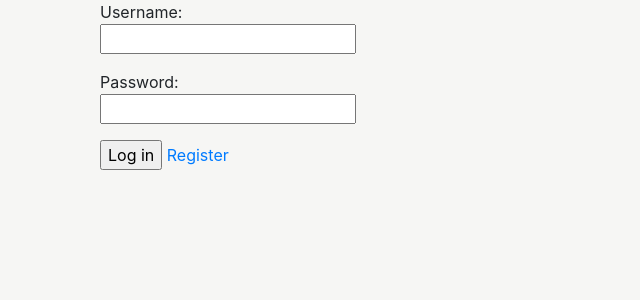
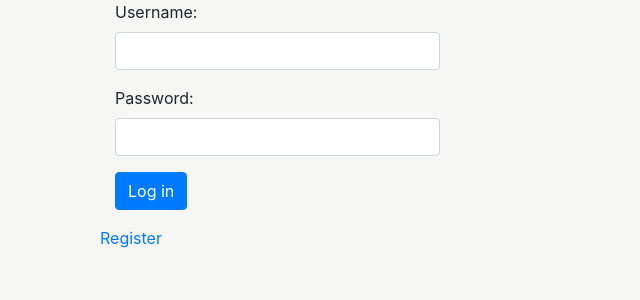
Before and after one commit to ylireetta/tsoha-harkka, a Flask app: page / in a window 1280 px wide. Shown: the part 56-356 px from the top of the page, without its empty margins (0-640 px from the left). Run offline with Flask 3, Linux system fonts and the light colour scheme; some libraries are stand-ins or nearby versions.

Commit message:
Fine tune index layout.

```diff
--- a/templates/index.html
+++ b/templates/index.html
@@ -4,21 +4,26 @@
 
 {% block content %}
 
-<div class="col-sm">
     {% if not session.username %}
+    <div class="col-8">
         <form action="/login" method="POST">
-            <p>
-                Username:<br>
-                <input type="text" name="username">
-            </p>
-            <p>
-                Password:<br>
-                <input type="password" name="password">
-            </p>
-            <input type="submit" value="Log in">
+            <div class="form-group col-6">
+                <label for="username">Username:</label>
+                <input type="text" class="form-control" id="username" name="username">
+            </div>
+            <div class="form-group col-6">
+                <label for="password">Password:</label>
+                <input type="password" class="form-control" id="password" name="password">
+            </div>
+            <div class="form-group col-6">
+
+                <button type="submit" class="btn btn-primary">Log in</button>
+            </div>
         </form>
         <a href="/register">Register</a>
+    </div>
     {% else %}
+    <div class="col-sm">
         <h1>Welcome, {{session.username}}!</h1>
         {% if users_notifs %}
         <div class="col-8">
@@ -78,8 +83,9 @@
             {% endfor %}
             </div>
         </div>
+    </div>
     {% endif %}
-</div>
+
 
 
 {% endblock %}
```
